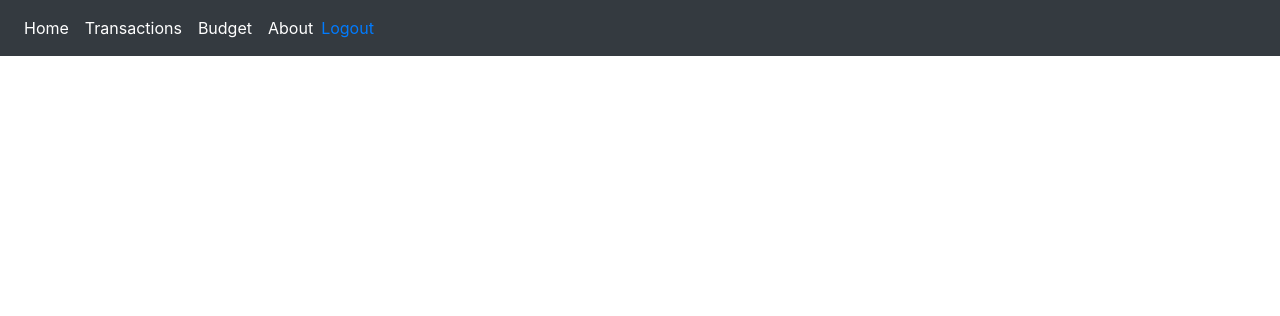
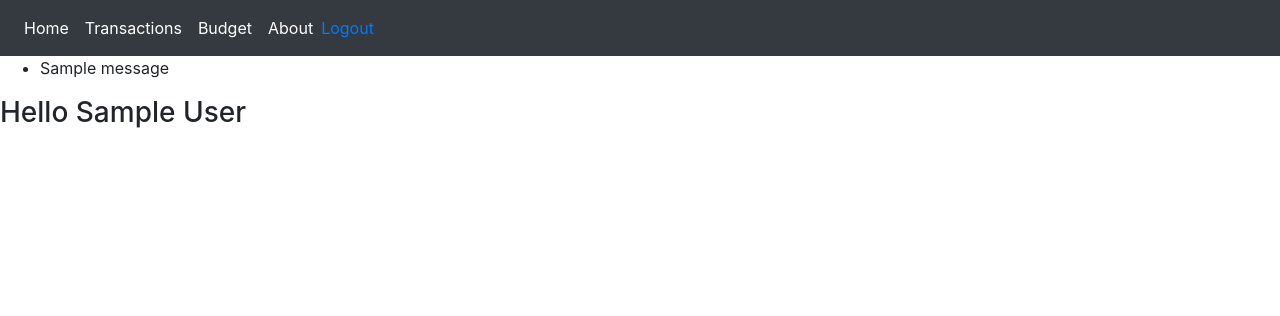
Before and after one commit to Murphyx2/budget-page, a Flask app: page /home in a window 1280 px wide. Shown: the top 316 px of the page. Run offline with Flask 2, Linux system fonts and the light colour scheme; the visitor is signed in with stand-in values (Sample User, id 1); one stand-in notice (Sample message) is shown; some libraries are stand-ins or nearby versions.

Commit message:
Added flashed messages, and change the username to a email for the login

```diff
--- a/app/forms.py
+++ b/app/forms.py
@@ -3,7 +3,7 @@ from wtforms import StringField, PasswordField, BooleanField, SubmitField, TextF
 from wtforms.validators import DataRequired, Length, Email
 
 class LoginForm(FlaskForm):
-    username = StringField('Username', validators=[DataRequired()])
+    email = StringField('Email', validators=[DataRequired()])
     password = PasswordField('Password', validators=[DataRequired()])
     remember_me = BooleanField('Remember Me')
     submit = SubmitField('Sign In')
--- a/app/models.py
+++ b/app/models.py
@@ -30,11 +30,6 @@ class Users(UserMixin, db.Document):
 #        return unicode(self._id)
 
 
-#    @queryset_manager
-#    def get_password_hash(doc_cls, queryset):
-#        return queryset.
-
-
     @login.user_loader
     def load_user(user_id):
         return Users.objects(id=user_id).first()
--- a/app/routes.py
+++ b/app/routes.py
@@ -2,7 +2,7 @@ from app import app
 from app.forms import LoginForm, ContactForm
 from app.models import Users
 from app import db
-from flask import render_template, flash, redirect, url_for, make_response
+from flask import render_template, flash, redirect, url_for, make_response, flash
 from flask_login import current_user, login_user, logout_user, login_required
 
 
@@ -28,11 +28,13 @@ def login():
 
     form = LoginForm()
     if form.validate_on_submit():
-        user = Users.objects(username=form.username.data).first()
+        user = Users.objects(email=form.email.data).first()
         if user is None or not user.check_password(form.password.data):
             flash('Invalid Username or password')
             return redirect(url_for('login'))
         login_user(user, remember=form.remember_me.data)
+        flash('Wellcome {name} {lastname}'.format(name=current_user.first_name, lastname=current_user.last_name))
+
         return redirect(url_for('index'))
     return render_template('login.html', title='Sign in or Register', form=form, nav = nav)
 
--- a/app/templates/home.html
+++ b/app/templates/home.html
@@ -4,4 +4,6 @@
   <link href="{{ url_for('static', filename='css/home.css') }}" rel="stylesheet">
 {% endblock %}
 
-{% block content %}{% endblock %}
+{% block content %}
+<h3>Hello {{ current_user.name }}</h3>
+{% endblock %}
--- a/app/templates/layout.html
+++ b/app/templates/layout.html
@@ -10,6 +10,18 @@
     </head>
     <body>
         {% include 'navigation.html' %}
+
+        {% with messages = get_flashed_messages() %}
+            {% if messages %}
+                <ul class=flashes>
+                    {% for message in messages %}
+                        <li>{{ message }}</li>
+                    {% endfor%}
+                </ul>
+            {% endif %}
+        {% endwith %}
+
+
         {% block content %}{% endblock %}
         <script src="https://code.jquery.com/jquery-3.5.1.slim.min.js" integrity="sha384-DfXdz2htPH0lsSSs5nCTpuj/zy4C+OGpamoFVy38MVBnE+IbbVYUew+OrCXaRkfj" crossorigin="anonymous"></script>
         <script src="https://cdn.jsdelivr.net/npm/popper.js@1.16.0/dist/umd/popper.min.js" integrity="sha384-Q6E9RHvbIyZFJoft+2mJbHaEWldlvI9IOYy5n3zV9zzTtmI3UksdQRVvoxMfooAo" crossorigin="anonymous"></script>
--- a/app/templates/login.html
+++ b/app/templates/login.html
@@ -11,7 +11,7 @@
             <div class="border bg-dark text-white text-center"><h1>Sign In</h1></div>
             <form action="/login" method="POST" novalidate>
                 {{ form.hidden_tag() }}
-                        <div>{{ form.username.label }} {{ form.username(size=32) }}</div>
+                        <div>{{ form.email.label }} {{ form.email(size=32) }}</div>
                         <div>{{ form.password.label }} {{ form.password(size=32) }}</div>
                     <p>{{ form.remember_me() }} {{ form.remember_me.label }}</p>
                     <div class="text-center pb-10">{{ form.submit() }}</div>
```
